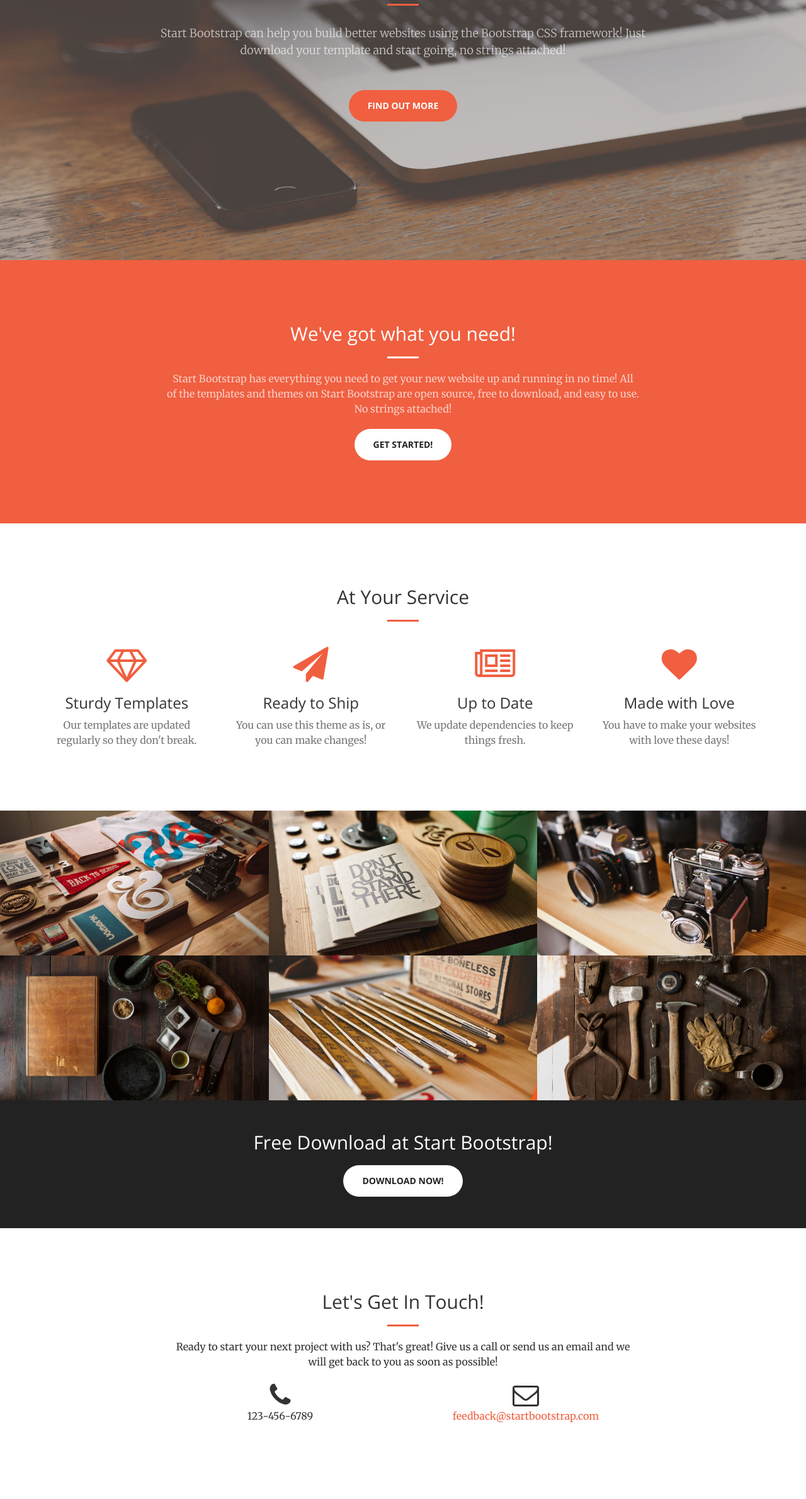
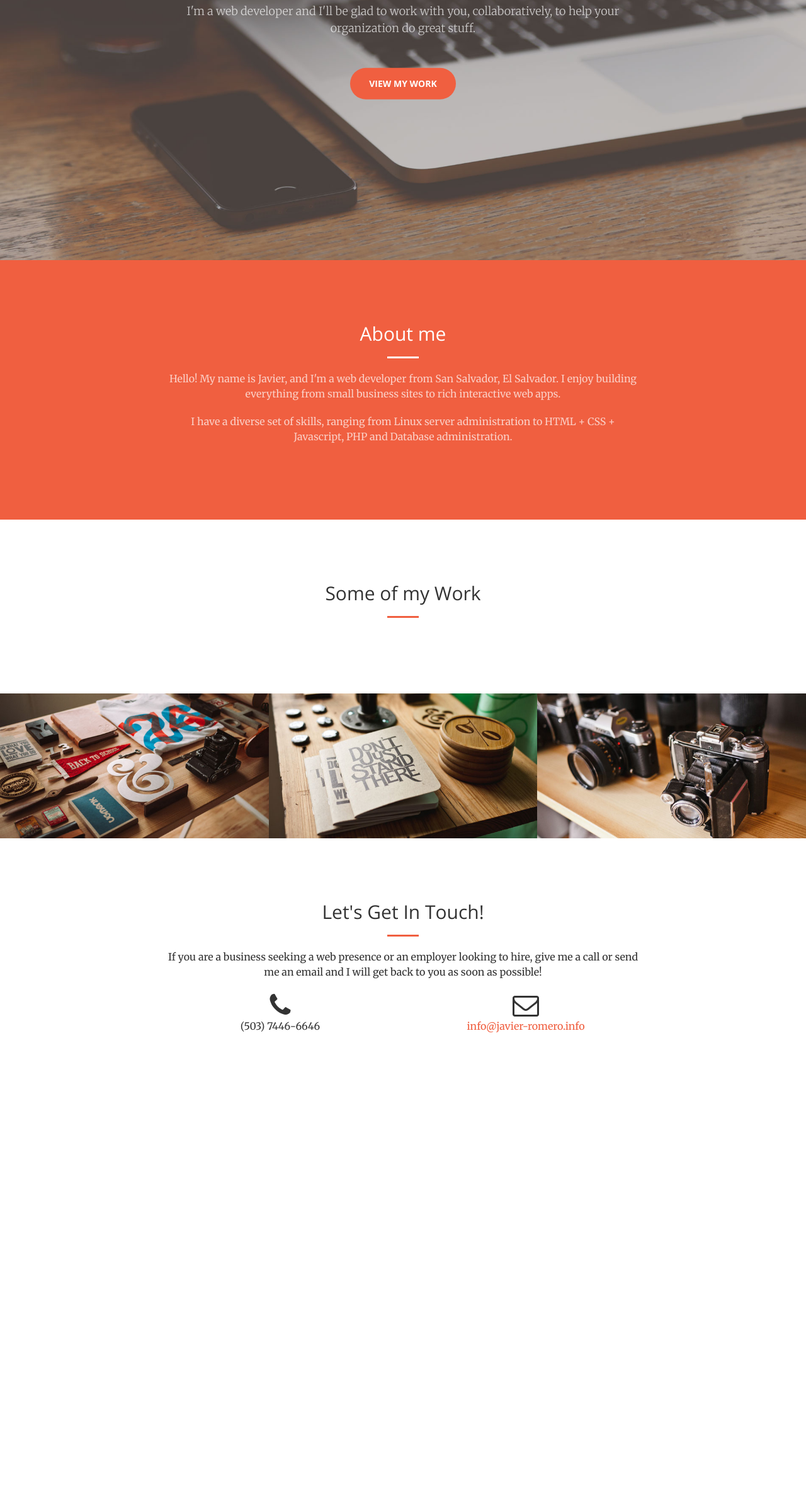
Before and after one commit to jharck/myPortfolio, a plain HTML site: page index.html in a window 1280 px wide. Shown: the part 387-2767 px from the top of the page at 63% size. After the commit the page ends 2148 px from the top, so only its background shows below. Drawn offline with nearby package versions, Linux system fonts and the light colour scheme.

Commit message:
Updating index.html on master branch.

```diff
--- a/index.html
+++ b/index.html
@@ -9,7 +9,7 @@
     <meta name="description" content="">
     <meta name="author" content="">
 
-    <title>Creative - Start Bootstrap Theme</title>
+    <title>Portfolio - Javier Romero</title>
 
     <!-- Bootstrap Core CSS -->
     <link rel="stylesheet" href="css/bootstrap.min.css" type="text/css">
@@ -46,7 +46,7 @@
                     <span class="icon-bar"></span>
                     <span class="icon-bar"></span>
                 </button>
-                <a class="navbar-brand page-scroll" href="#page-top">Start Bootstrap</a>
+                <a class="navbar-brand page-scroll" href="#page-top">Javier Romero</a>
             </div>
 
             <!-- Collect the nav links, forms, and other content for toggling -->
@@ -54,9 +54,6 @@
                 <ul class="nav navbar-nav navbar-right">
                     <li>
                         <a class="page-scroll" href="#about">About</a>
-                    </li>
-                    <li>
-                        <a class="page-scroll" href="#services">Services</a>
                     </li>
                     <li>
                         <a class="page-scroll" href="#portfolio">Portfolio</a>
@@ -74,10 +71,10 @@
     <header>
         <div class="header-content">
             <div class="header-content-inner">
-                <h1>Your Favorite Source of Free Bootstrap Themes</h1>
+                <h1>Welcome to my Portfolio!</h1>
                 <hr>
-                <p>Start Bootstrap can help you build better websites using the Bootstrap CSS framework! Just download your template and start going, no strings attached!</p>
-                <a href="#about" class="btn btn-primary btn-xl page-scroll">Find Out More</a>
+                <p>I'm a web developer and I'll be glad to work with you, collaboratively, to help your organization do great stuff.</p>
+                <a href="#portfolio" class="btn btn-primary btn-xl page-scroll">View my work</a>
             </div>
         </div>
     </header>
@@ -86,59 +83,26 @@
         <div class="container">
             <div class="row">
                 <div class="col-lg-8 col-lg-offset-2 text-center">
-                    <h2 class="section-heading">We've got what you need!</h2>
+                    <h2 class="section-heading">About me </h2>
                     <hr class="light">
-                    <p class="text-faded">Start Bootstrap has everything you need to get your new website up and running in no time! All of the templates and themes on Start Bootstrap are open source, free to download, and easy to use. No strings attached!</p>
-                    <a href="#" class="btn btn-default btn-xl">Get Started!</a>
+                    <p class="text-faded">Hello! My name is Javier, and I'm a web developer from San Salvador, El Salvador. I enjoy building everything from small business sites to rich interactive web apps. </p>
+
+                    <p class="text-faded">I have a diverse set of skills, ranging from Linux server administration to HTML + CSS + Javascript, PHP and Database administration.</p>
                 </div>
             </div>
         </div>
     </section>
 
-    <section id="services">
-        <div class="container">
-            <div class="row">
-                <div class="col-lg-12 text-center">
-                    <h2 class="section-heading">At Your Service</h2>
-                    <hr class="primary">
-                </div>
-            </div>
-        </div>
-        <div class="container">
-            <div class="row">
-                <div class="col-lg-3 col-md-6 text-center">
-                    <div class="service-box">
-                        <i class="fa fa-4x fa-diamond wow bounceIn text-primary"></i>
-                        <h3>Sturdy Templates</h3>
-                        <p class="text-muted">Our templates are updated regularly so they don't break.</p>
-                    </div>
-                </div>
-                <div class="col-lg-3 col-md-6 text-center">
-                    <div class="service-box">
-                        <i class="fa fa-4x fa-paper-plane wow bounceIn text-primary" data-wow-delay=".1s"></i>
-                        <h3>Ready to Ship</h3>
-                        <p class="text-muted">You can use this theme as is, or you can make changes!</p>
-                    </div>
-                </div>
-                <div class="col-lg-3 col-md-6 text-center">
-                    <div class="service-box">
-                        <i class="fa fa-4x fa-newspaper-o wow bounceIn text-primary" data-wow-delay=".2s"></i>
-                        <h3>Up to Date</h3>
-                        <p class="text-muted">We update dependencies to keep things fresh.</p>
-                    </div>
-                </div>
-                <div class="col-lg-3 col-md-6 text-center">
-                    <div class="service-box">
-                        <i class="fa fa-4x fa-heart wow bounceIn text-primary" data-wow-delay=".3s"></i>
-                        <h3>Made with Love</h3>
-                        <p class="text-muted">You have to make your websites with love these days!</p>
-                    </div>
-                </div>
+    <section id="portfolio">
+        <div class="row">
+            <div class="col-lg-12 text-center">
+                <h2 class="section-heading">Some of my Work</h2>
+                <hr class="primary">
             </div>
         </div>
     </section>
 
-    <section class="no-padding" id="portfolio">
+    <section class="no-padding">
         <div class="container-fluid">
             <div class="row no-gutter">
                 <div class="col-lg-4 col-sm-6">
@@ -147,10 +111,10 @@
                         <div class="portfolio-box-caption">
                             <div class="portfolio-box-caption-content">
                                 <div class="project-category text-faded">
-                                    Category
+                                    Web Application
                                 </div>
                                 <div class="project-name">
-                                    Project Name
+                                    Web Application for a Non-Profit organization.
                                 </div>
                             </div>
                         </div>
@@ -162,10 +126,10 @@
                         <div class="portfolio-box-caption">
                             <div class="portfolio-box-caption-content">
                                 <div class="project-category text-faded">
-                                    Category
+                                    Website
                                 </div>
                                 <div class="project-name">
-                                    Project Name
+                                    Custom website for a car adviser.
                                 </div>
                             </div>
                         </div>
@@ -177,55 +141,10 @@
                         <div class="portfolio-box-caption">
                             <div class="portfolio-box-caption-content">
                                 <div class="project-category text-faded">
-                                    Category
+                                    Web Application
                                 </div>
                                 <div class="project-name">
-                                    Project Name
-                                </div>
-                            </div>
-                        </div>
-                    </a>
-                </div>
-                <div class="col-lg-4 col-sm-6">
-                    <a href="#" class="portfolio-box">
-                        <img src="img/portfolio/4.jpg" class="img-responsive" alt="">
-                        <div class="portfolio-box-caption">
-                            <div class="portfolio-box-caption-content">
-                                <div class="project-category text-faded">
-                                    Category
-                                </div>
-                                <div class="project-name">
-                                    Project Name
-                                </div>
-                            </div>
-                        </div>
-                    </a>
-                </div>
-                <div class="col-lg-4 col-sm-6">
-                    <a href="#" class="portfolio-box">
-                        <img src="img/portfolio/5.jpg" class="img-responsive" alt="">
-                        <div class="portfolio-box-caption">
-                            <div class="portfolio-box-caption-content">
-                                <div class="project-category text-faded">
-                                    Category
-                                </div>
-                                <div class="project-name">
-                                    Project Name
-                                </div>
-                            </div>
-                        </div>
-                    </a>
-                </div>
-                <div class="col-lg-4 col-sm-6">
-                    <a href="#" class="portfolio-box">
-                        <img src="img/portfolio/6.jpg" class="img-responsive" alt="">
-                        <div class="portfolio-box-caption">
-                            <div class="portfolio-box-caption-content">
-                                <div class="project-category text-faded">
-                                    Category
-                                </div>
-                                <div class="project-name">
-                                    Project Name
+                                    Software for medical records.
                                 </div>
                             </div>
                         </div>
@@ -235,30 +154,21 @@
         </div>
     </section>
 
-    <aside class="bg-dark">
-        <div class="container text-center">
-            <div class="call-to-action">
-                <h2>Free Download at Start Bootstrap!</h2>
-                <a href="#" class="btn btn-default btn-xl wow tada">Download Now!</a>
-            </div>
-        </div>
-    </aside>
-
     <section id="contact">
         <div class="container">
             <div class="row">
                 <div class="col-lg-8 col-lg-offset-2 text-center">
                     <h2 class="section-heading">Let's Get In Touch!</h2>
                     <hr class="primary">
-                    <p>Ready to start your next project with us? That's great! Give us a call or send us an email and we will get back to you as soon as possible!</p>
+                    <p>If you are a business seeking a web presence or an employer looking to hire, give me a call or send me an email and I will get back to you as soon as possible!</p>
                 </div>
                 <div class="col-lg-4 col-lg-offset-2 text-center">
                     <i class="fa fa-phone fa-3x wow bounceIn"></i>
-                    <p>123-456-6789</p>
+                    <p>(503) 7446-6646</p>
                 </div>
                 <div class="col-lg-4 text-center">
                     <i class="fa fa-envelope-o fa-3x wow bounceIn" data-wow-delay=".1s"></i>
-                    <p><a href="mailto:your-email@your-domain.com">feedback@startbootstrap.com</a></p>
+                    <p><a href="mailto:your-email@your-domain.com">info@javier-romero.info</a></p>
                 </div>
             </div>
         </div>
```
